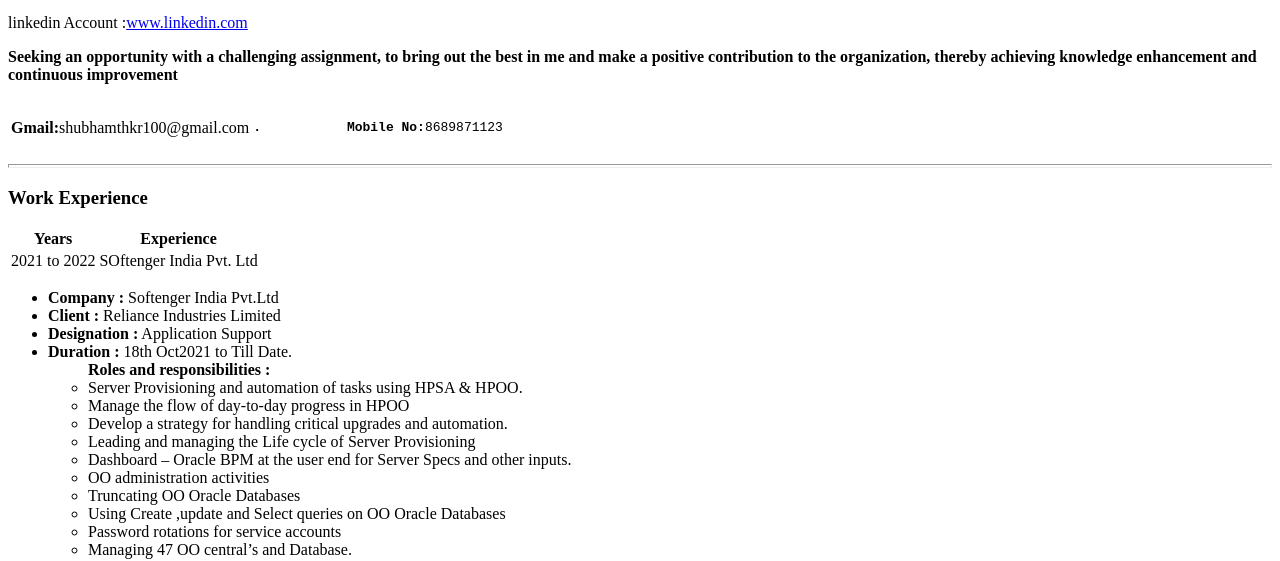
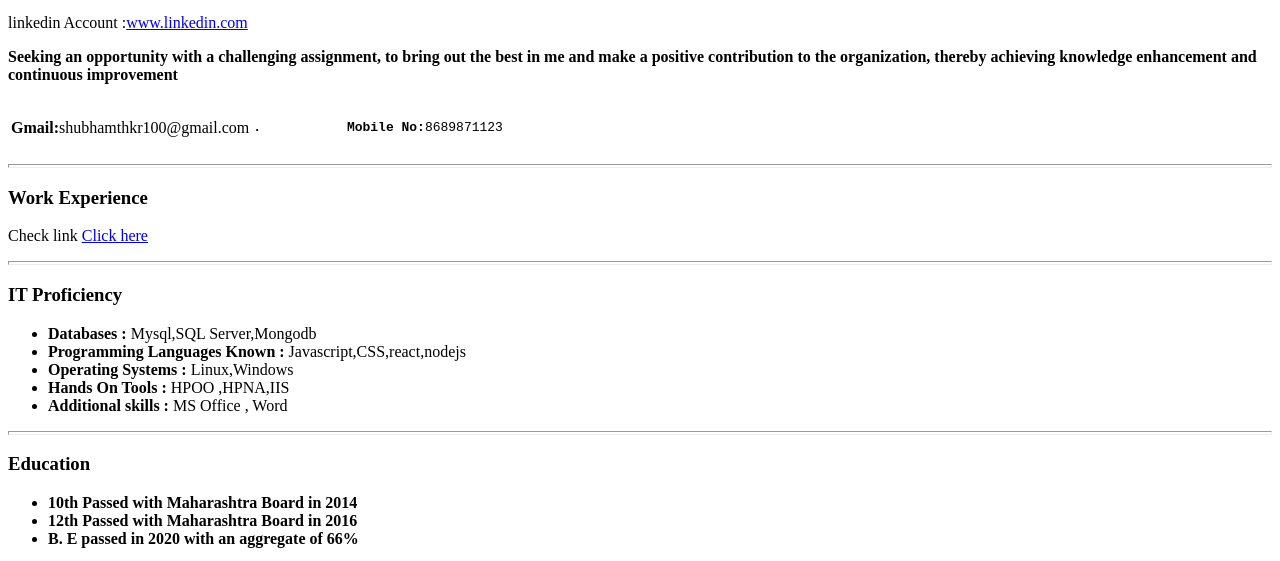
Before and after one commit to shubhamt19/CV, a plain HTML site: page index.html in a window 1280 px wide. Shown: the part 412-973 px from the top of the page. Drawn offline with Linux system fonts and the light colour scheme.

Commit message:
Update index.html

```diff
--- a/index.html
+++ b/index.html
@@ -25,38 +25,7 @@
     <hr size="4">
 
     <h3>Work Experience </h3>
-    <table>
-        <thead>
-        <tr>
-            <th>Years</th>
-            <th>Experience</th>
-        </tr>
-        </thead>
-        <tbody>
-        <tr>
-            <td>2021 to 2022</td>
-            <td>SOftenger India Pvt. Ltd</td>
-        </tr>
-        </tbody>
-    </table>
-    <ul>
-        <li><b>Company                    :</b>  Softenger India Pvt.Ltd</li>
-        <li><b>Client                     :</b>  Reliance Industries Limited</li>
-        <li><b>Designation                :</b>  Application Support</li>
-        <li><b>Duration                   :</b>  18th Oct2021 to Till Date.</li>
-        <ul><b>Roles and responsibilities :</b>
-            <li>Server Provisioning and automation of tasks using HPSA & HPOO.</li>
-            <li>Manage the flow of day-to-day progress in HPOO</li>
-            <li> Develop a strategy for handling critical upgrades and automation.</li>
-            <li> Leading and managing the Life cycle of Server Provisioning</li>
-            <li> Dashboard – Oracle BPM at the user end for Server Specs and other inputs.</li>
-            <li> OO administration activities</li>
-            <li> Truncating OO Oracle Databases</li>
-            <li> Using Create ,update and Select queries on OO Oracle Databases</li>
-            <li> Password rotations for service accounts</li>
-            <li> Managing 47 OO central’s and Database.</li>
-        </ul>
-    </ul>
+    <p>Check link <a href="Form.html" target="_blank">Click here</a></p>
     <hr size="4">
     <h3>IT Proficiency</h3>
     <ul>
```
